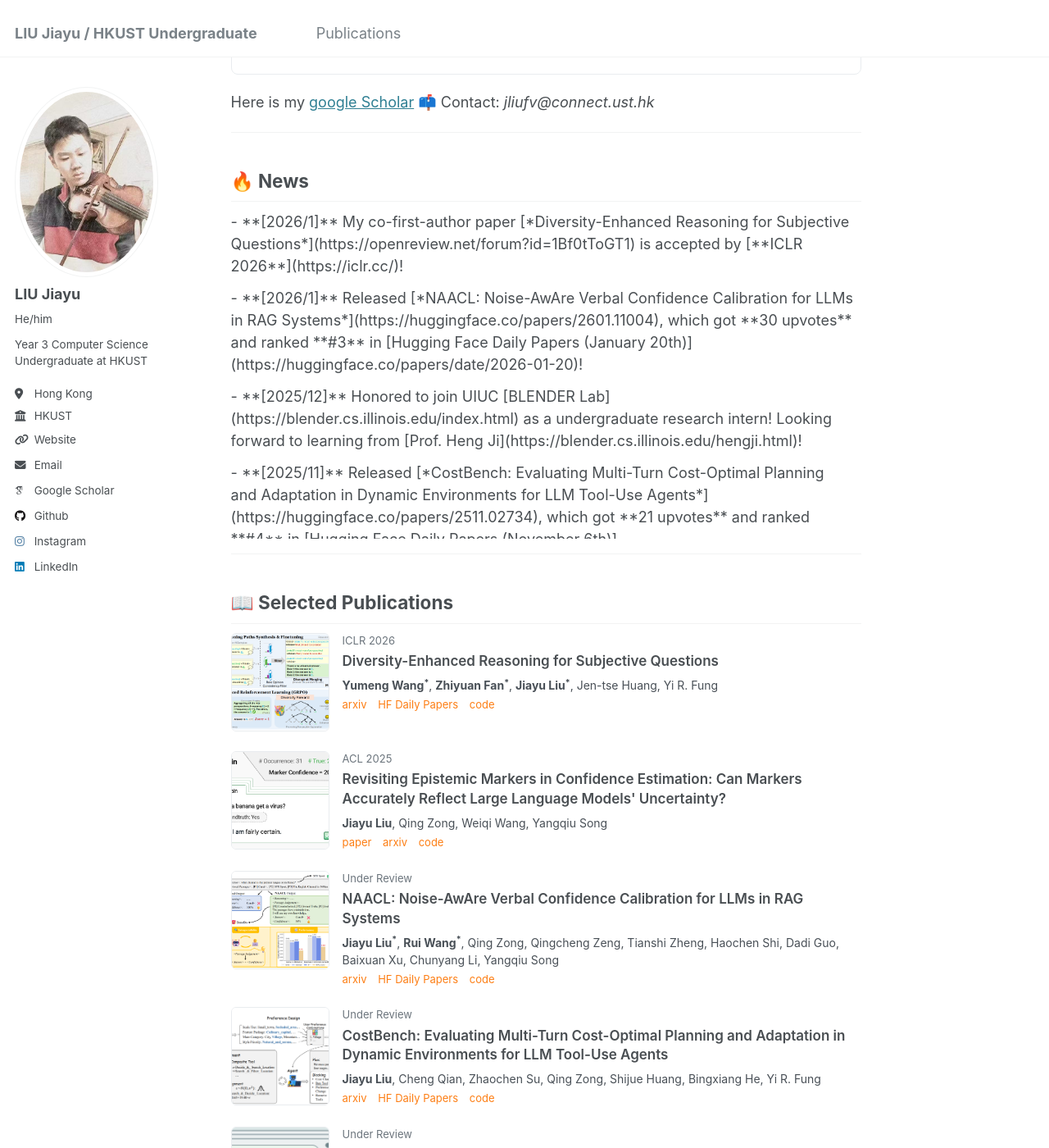
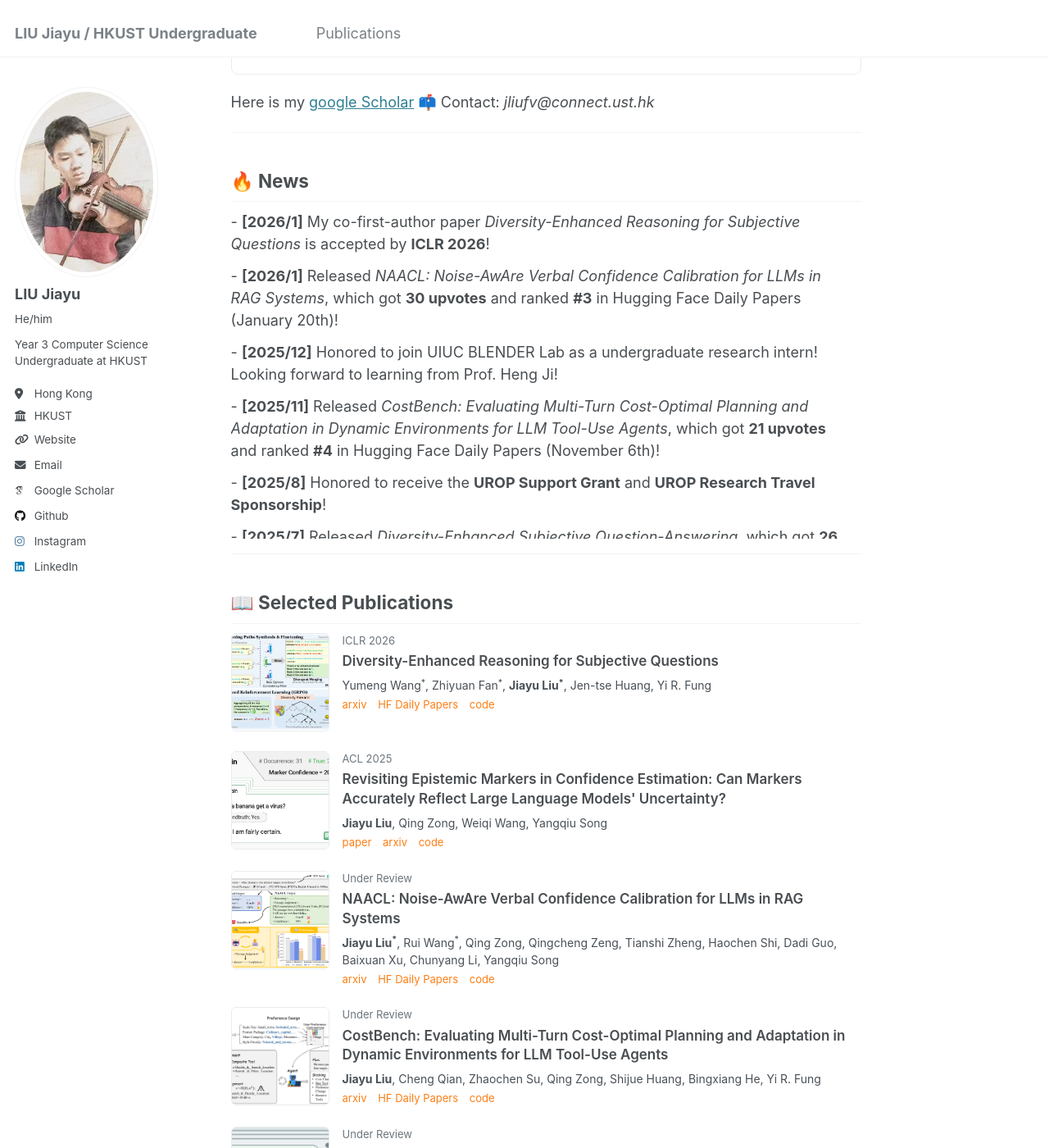
Before and after one commit to JiayuJeff/JiayuJeff.github.io, a Jekyll site: the page built from _pages/about.md, in a window 1280 px wide and 1400 px high, scrolled down 781 px. Shown: the whole window at 82% size. Built offline with Jekyll 4.4.1, drawn with Linux system fonts in a browser that asks for light colours; some web fonts are replaced; some of the changed text lies outside the part shown.

Commit message:
Fix: only bold my name in equal first author papers, fix News markdown formatting

```diff
--- a/_pages/about.md
+++ b/_pages/about.md
@@ -165,21 +165,21 @@ Here is my [google Scholar](https://scholar.google.com/citations?user=PIQxhfMAAA
 </style>
 
 <div class="news-container">
-  <div class="news-item">- **[2026/1]** My co-first-author paper [*Diversity-Enhanced Reasoning for Subjective Questions*](https://openreview.net/forum?id=1Bf0tToGT1) is accepted by [**ICLR 2026**](https://iclr.cc/)!</div>
-  <div class="news-item">- **[2026/1]** Released [*NAACL: Noise-AwAre Verbal Confidence Calibration for LLMs in RAG Systems*](https://huggingface.co/papers/2601.11004), which got **30 upvotes** and ranked **#3** in [Hugging Face Daily Papers (January 20th)](https://huggingface.co/papers/date/2026-01-20)!</div>
-  <div class="news-item">- **[2025/12]** Honored to join UIUC [BLENDER Lab](https://blender.cs.illinois.edu/index.html) as a undergraduate research intern! Looking forward to learning from [Prof. Heng Ji](https://blender.cs.illinois.edu/hengji.html)!</div>
-  <div class="news-item">- **[2025/11]** Released [*CostBench: Evaluating Multi-Turn Cost-Optimal Planning and Adaptation in Dynamic Environments for LLM Tool-Use Agents*](https://huggingface.co/papers/2511.02734), which got **21 upvotes** and ranked **#4** in [Hugging Face Daily Papers (November 6th)](https://huggingface.co/papers/date/2025-11-06)!</div>
-  <div class="news-item">- **[2025/8]** Honored to receive the **UROP Support Grant** and **UROP Research Travel Sponsorship**!</div>
-  <div class="news-item">- **[2025/7]** Released [*Diversity-Enhanced Subjective Question-Answering*](https://huggingface.co/papers/2507.20187), which got **26 upvotes** and ranked **#8** in [Hugging Face Daily Papers (July 29th)](https://huggingface.co/papers/date/2025-07-29)!</div>
-  <div class="news-item">- **[2025/7]** Will join [University of Illinois Urbana-Champaign](https://illinois.edu/) as an **exchange undergraduate student in Spring 2026**!</div>
-  <div class="news-item">- **[2025/5]** My first-author paper [*Revisiting Epistemic Markers in Confidence Estimation*](https://arxiv.org/abs/2505.24778) is **accepted to [ACL 2025 Main](https://2025.aclweb.org/)!** Sincere gratitude to all my collaborators!</div>
-  <div class="news-item">- **[2025/2]** Honored to join HKUST [RenAI Lab](https://mayrfung.github.io/group/) as a undergraduate research intern! Looking forward to learning from [Prof. Yiren Fung](https://mayrfung.github.io/)!</div>
-  <div class="news-item">- **[2025/1]** Honored to receive **HKIE Scholarship 2024/25!**</div>
-  <div class="news-item">- **[2024/10]** My co-first-author paper [*GProofT*](https://aclanthology.org/2024.fever-1.14/) is accepted by [**The Seventh FEVER Workshop**](https://fever.ai/2024/workshop.html)!</div>
-  <div class="news-item">- **[2024/9]** Honored to receive **The Joseph Lau Luen Hung Charitable Trust Scholarship 2024/25!**</div>
-  <div class="news-item">- **[2024/6]** Traveled to [Charles University](https://cuni.cz/UKEN-1.html) in Prague for summer exchange! Wonderful experience — loved everything there 🥰</div>
-  <div class="news-item">- **[2024/6]** Honored to join HKUST [KnowComp Group](https://github.com/HKUST-KnowComp) as a undergraduate research intern! Looking forward to learning from [Prof. Yangqiu Song](https://www.cse.ust.hk/~yqsong/)!</div>
-  <div class="news-item">- **[2023/9]** Honored to receive **China Soong Ching Ling Foundation Zhiyuan Bursary!**</div>
+  <div class="news-item">- <strong>[2026/1]</strong> My co-first-author paper <em>Diversity-Enhanced Reasoning for Subjective Questions</em> is accepted by <strong>ICLR 2026</strong>!</div>
+  <div class="news-item">- <strong>[2026/1]</strong> Released <em>NAACL: Noise-AwAre Verbal Confidence Calibration for LLMs in RAG Systems</em>, which got <strong>30 upvotes</strong> and ranked <strong>#3</strong> in Hugging Face Daily Papers (January 20th)!</div>
+  <div class="news-item">- <strong>[2025/12]</strong> Honored to join UIUC BLENDER Lab as a undergraduate research intern! Looking forward to learning from Prof. Heng Ji!</div>
+  <div class="news-item">- <strong>[2025/11]</strong> Released <em>CostBench: Evaluating Multi-Turn Cost-Optimal Planning and Adaptation in Dynamic Environments for LLM Tool-Use Agents</em>, which got <strong>21 upvotes</strong> and ranked <strong>#4</strong> in Hugging Face Daily Papers (November 6th)!</div>
+  <div class="news-item">- <strong>[2025/8]</strong> Honored to receive the <strong>UROP Support Grant</strong> and <strong>UROP Research Travel Sponsorship</strong>!</div>
+  <div class="news-item">- <strong>[2025/7]</strong> Released <em>Diversity-Enhanced Subjective Question-Answering</em>, which got <strong>26 upvotes</strong> and ranked <strong>#8</strong> in Hugging Face Daily Papers (July 29th)!</div>
+  <div class="news-item">- <strong>[2025/7]</strong> Will join University of Illinois Urbana-Champaign as an <strong>exchange undergraduate student in Spring 2026</strong>!</div>
+  <div class="news-item">- <strong>[2025/5]</strong> My first-author paper <em>Revisiting Epistemic Markers in Confidence Estimation</em> is <strong>accepted to ACL 2025 Main!</strong> Sincere gratitude to all my collaborators!</div>
+  <div class="news-item">- <strong>[2025/2]</strong> Honored to join HKUST RenAI Lab as a undergraduate research intern! Looking forward to learning from Prof. Yiren Fung!</div>
+  <div class="news-item">- <strong>[2025/1]</strong> Honored to receive <strong>HKIE Scholarship 2024/25!</strong></div>
+  <div class="news-item">- <strong>[2024/10]</strong> My co-first-author paper <em>GProofT</em> is accepted by <strong>The Seventh FEVER Workshop</strong>!</div>
+  <div class="news-item">- <strong>[2024/9]</strong> Honored to receive <strong>The Joseph Lau Luen Hung Charitable Trust Scholarship 2024/25!</strong></div>
+  <div class="news-item">- <strong>[2024/6]</strong> Traveled to Charles University in Prague for summer exchange! Wonderful experience — loved everything there 🥰</div>
+  <div class="news-item">- <strong>[2024/6]</strong> Honored to join HKUST KnowComp Group as a undergraduate research intern! Looking forward to learning from Prof. Yangqiu Song!</div>
+  <div class="news-item">- <strong>[2023/9]</strong> Honored to receive <strong>China Soong Ching Ling Foundation Zhiyuan Bursary!</strong></div>
 </div>
 
 ---
@@ -239,7 +239,7 @@ Here is my [google Scholar](https://scholar.google.com/citations?user=PIQxhfMAAA
   <div class="pub-info">
     <div class="pub-venue">ICLR 2026</div>
     <div class="pub-title">Diversity-Enhanced Reasoning for Subjective Questions</div>
-    <div class="pub-authors"><strong>Yumeng Wang<sup>*</sup></strong>, <strong>Zhiyuan Fan<sup>*</sup></strong>, <strong>Jiayu Liu<sup>*</sup></strong>, Jen-tse Huang, Yi R. Fung</div>
+    <div class="pub-authors">Yumeng Wang<sup>*</sup>, Zhiyuan Fan<sup>*</sup>, <strong>Jiayu Liu<sup>*</sup></strong>, Jen-tse Huang, Yi R. Fung</div>
     <div class="pub-links">
       <a href="https://arxiv.org/abs/2507.20187">arxiv</a>
       <a href="https://huggingface.co/papers/2507.20187">HF Daily Papers</a>
@@ -267,7 +267,7 @@ Here is my [google Scholar](https://scholar.google.com/citations?user=PIQxhfMAAA
   <div class="pub-info">
     <div class="pub-venue">Under Review</div>
     <div class="pub-title">NAACL: Noise-AwAre Verbal Confidence Calibration for LLMs in RAG Systems</div>
-    <div class="pub-authors"><strong>Jiayu Liu<sup>*</sup></strong>, <strong>Rui Wang<sup>*</sup></strong>, Qing Zong, Qingcheng Zeng, Tianshi Zheng, Haochen Shi, Dadi Guo, Baixuan Xu, Chunyang Li, Yangqiu Song</div>
+    <div class="pub-authors"><strong>Jiayu Liu<sup>*</sup></strong>, Rui Wang<sup>*</sup>, Qing Zong, Qingcheng Zeng, Tianshi Zheng, Haochen Shi, Dadi Guo, Baixuan Xu, Chunyang Li, Yangqiu Song</div>
     <div class="pub-links">
       <a href="https://arxiv.org/pdf/2601.11004">arxiv</a>
       <a href="https://huggingface.co/papers/2601.11004">HF Daily Papers</a>
@@ -295,7 +295,7 @@ Here is my [google Scholar](https://scholar.google.com/citations?user=PIQxhfMAAA
   <div class="pub-info">
     <div class="pub-venue">Under Review</div>
     <div class="pub-title">Prospect Theory Fails for LLMs: Revealing Instability of Decision-Making under Epistemic Uncertainty</div>
-    <div class="pub-authors"><strong>Rui Wang<sup>*</sup></strong>, <strong>Qihan Lin<sup>*</sup></strong>, <strong>Jiayu Liu<sup>*</sup></strong>, Qing Zong, Tianshi Zheng, Weiqi Wang, Yangqiu Song</div>
+    <div class="pub-authors">Rui Wang<sup>*</sup>, Qihan Lin<sup>*</sup>, <strong>Jiayu Liu<sup>*</sup></strong>, Qing Zong, Tianshi Zheng, Weiqi Wang, Yangqiu Song</div>
     <div class="pub-links">
       <a href="https://arxiv.org/abs/2508.08992">arxiv</a>
       <a href="https://github.com/HKUST-KnowComp/MarPT">code</a>
@@ -308,7 +308,7 @@ Here is my [google Scholar](https://scholar.google.com/citations?user=PIQxhfMAAA
   <div class="pub-info">
     <div class="pub-venue">MathNLP 2025</div>
     <div class="pub-title">Mathematical Proof as a Litmus Test: Revealing Failure Modes of Advanced Large Reasoning Models</div>
-    <div class="pub-authors"><strong>Dadi Guo<sup>*</sup></strong>, <strong>Jiayu Liu<sup>*</sup></strong>, Zhiyuan Fan, Zhitao He, Haoran Li, Yumeng Wang, Yi R. Fung</div>
+    <div class="pub-authors">Dadi Guo<sup>*</sup>, <strong>Jiayu Liu<sup>*</sup></strong>, Zhiyuan Fan, Zhitao He, Haoran Li, Yumeng Wang, Yi R. Fung</div>
     <div class="pub-links">
       <a href="https://arxiv.org/pdf/2506.17114">arxiv</a>
       <a href="https://github.com/guodadi/RFMDataset">code</a>
@@ -321,7 +321,7 @@ Here is my [google Scholar](https://scholar.google.com/citations?user=PIQxhfMAAA
   <div class="pub-info">
     <div class="pub-venue">FEVER 2024</div>
     <div class="pub-title">GProofT: A Multi-dimension Multi-round Fact Checking Framework Based on Claim Fact Extraction</div>
-    <div class="pub-authors"><strong>Jiayu Liu<sup>*</sup></strong>, <strong>Junhao Tang<sup>*</sup></strong>, <strong>Hanwen Wang<sup>*</sup></strong>, Baixuan Xu, Haochen Shi, Weiqi Wang, Yangqiu Song</div>
+    <div class="pub-authors"><strong>Jiayu Liu<sup>*</sup></strong>, Junhao Tang<sup>*</sup>, Hanwen Wang<sup>*</sup>, Baixuan Xu, Haochen Shi, Weiqi Wang, Yangqiu Song</div>
     <div class="pub-links">
       <a href="https://aclanthology.org/2024.fever-1.14/">paper</a>
       <a href="https://github.com/HKUST-KnowComp/GProofT">code</a>
```
Also changed, not shown: _pages/publications.html (+7 -7 lines), .claude/settings.local.json.
